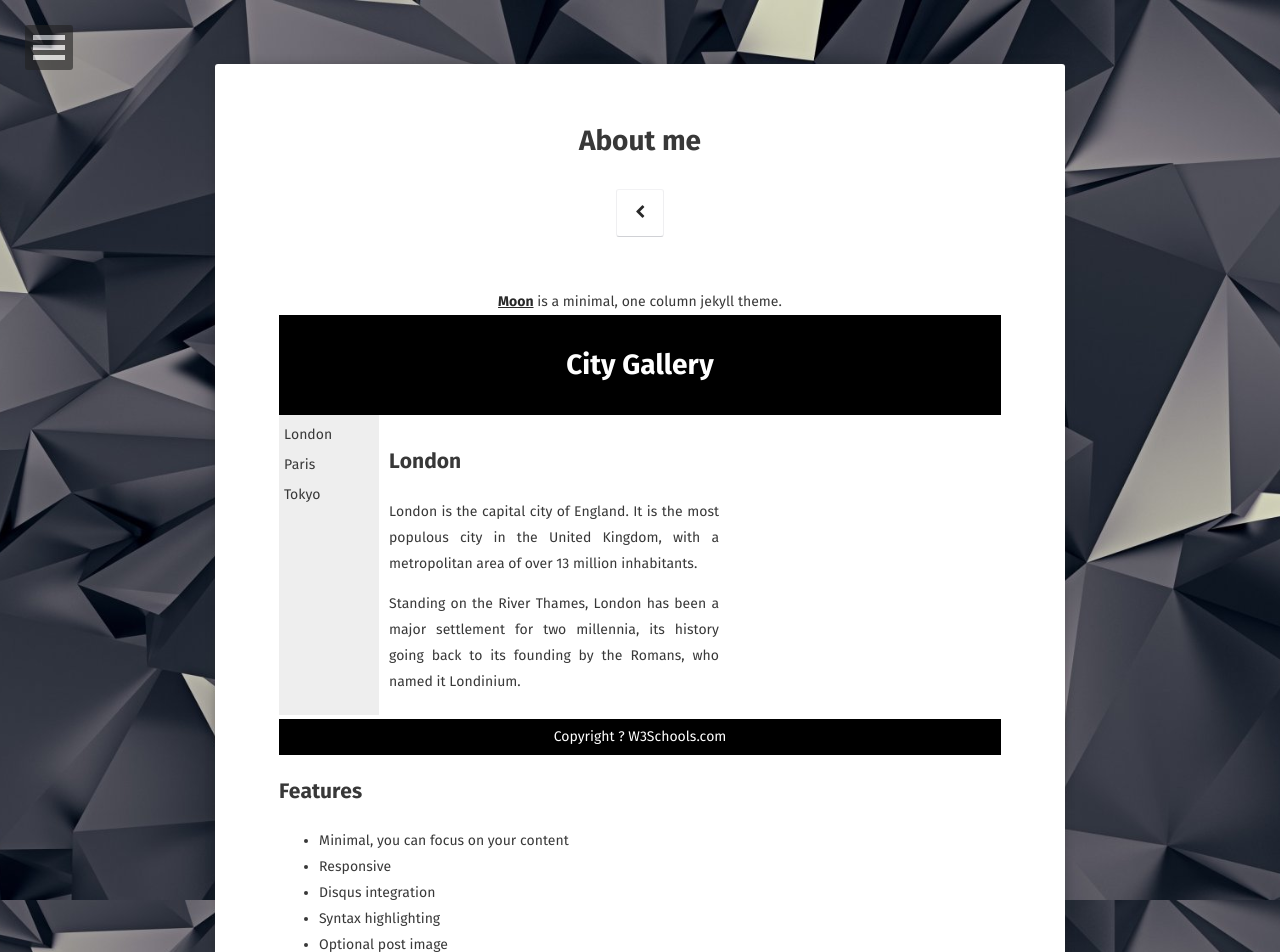
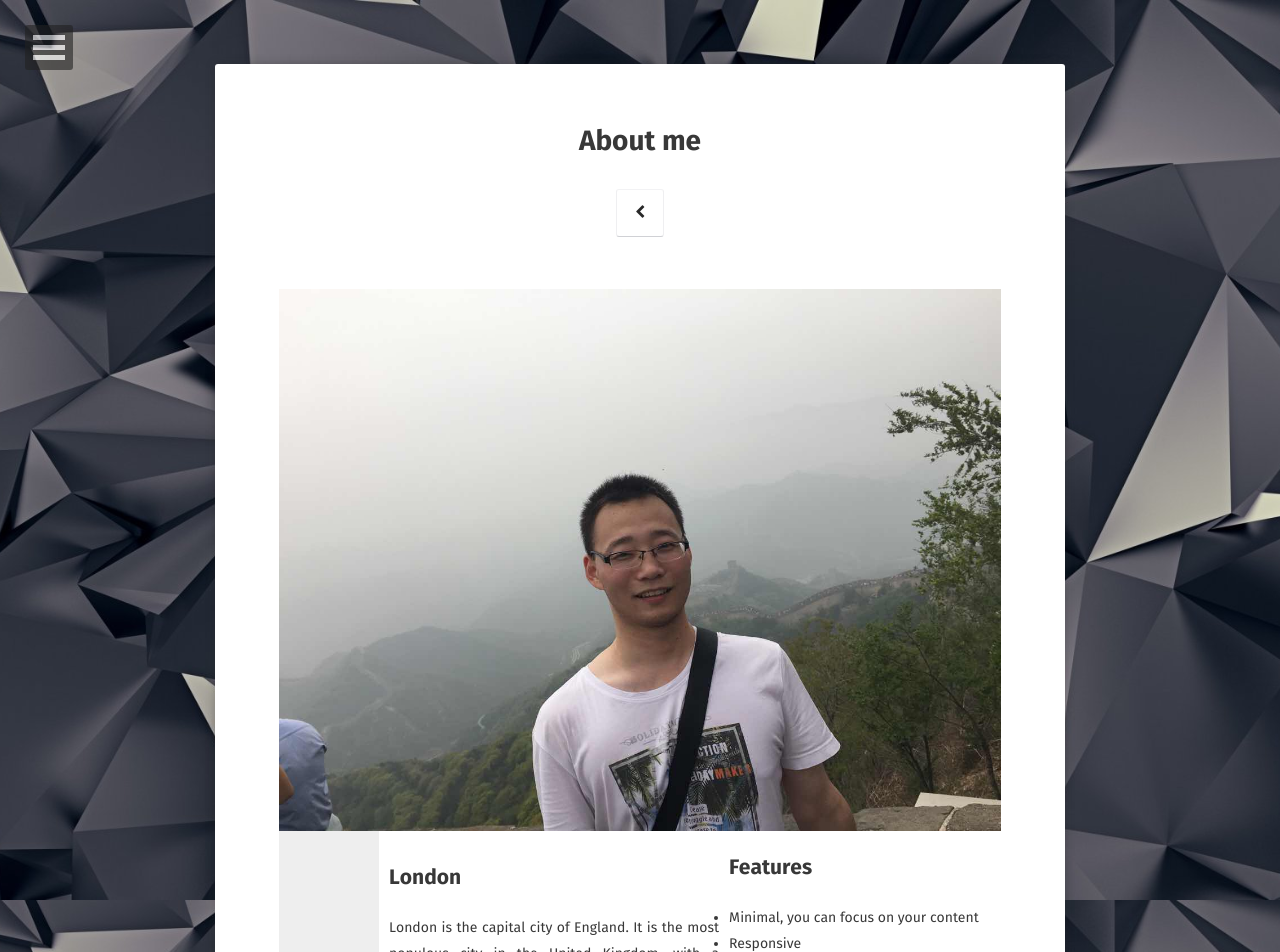
Before and after one commit to ziboyi/ziboyi.github.io, a Jekyll site: the page built from about/index.md, in a window 1280 px wide. Shown: the top 952 px of the page. Built offline with Jekyll 4.4.1, drawn with Linux system fonts in a browser that asks for light colours; some web fonts are replaced.

Commit message:
Customized

```diff
--- a/about/index.md
+++ b/about/index.md
@@ -6,18 +6,10 @@ date: 2017-09-23
 comments: false
 ---
 
-<center><a href="http://taylantatli.github.io/Moon"><b>Moon</b></a> is a minimal, one column jekyll theme.</center>
-
 <html>
 
 <head>
 <style>
-#header {
-    background-color:black;
-    color:white;
-    text-align:center;
-    padding:5px;
-}
 #nav {
     line-height:30px;
     background-color:#eeeeee;
@@ -31,26 +23,12 @@ comments: false
     float:left;
     padding:10px;
 }
-#footer {
-    background-color:black;
-    color:white;
-    clear:both;
-    text-align:center;
-   padding:5px;
-}
 </style>
 </head>
 
 <body>
-
-<div id="header">
-<h1>City Gallery</h1>
-</div>
-
+<img src="{{ site.url }}/assets/img/me.jpeg">
 <div id="nav">
-London<br>
-Paris<br>
-Tokyo<br>
 </div>
 
 <div id="section">
@@ -63,10 +41,6 @@ with a metropolitan area of over 13 million inhabitants.
 Standing on the River Thames, London has been a major settlement for two millennia,
 its history going back to its founding by the Romans, who named it Londinium.
 </p>
-</div>
-
-<div id="footer">
-Copyright ? W3Schools.com
 </div>
 
 </body>
```
Also changed, not shown: assets/img/me.jpeg (added), 2 other files.
